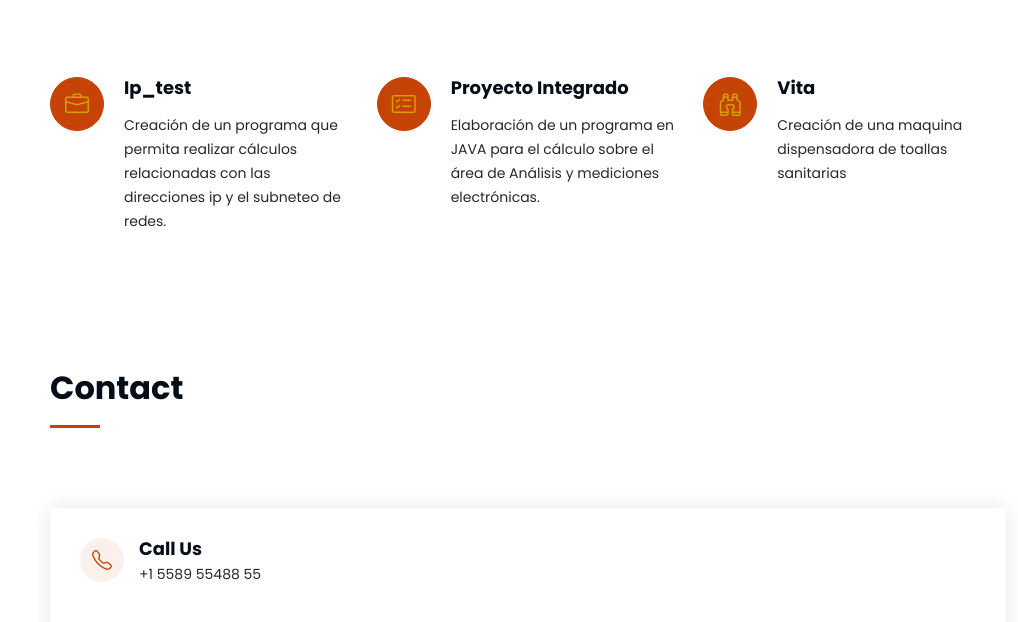
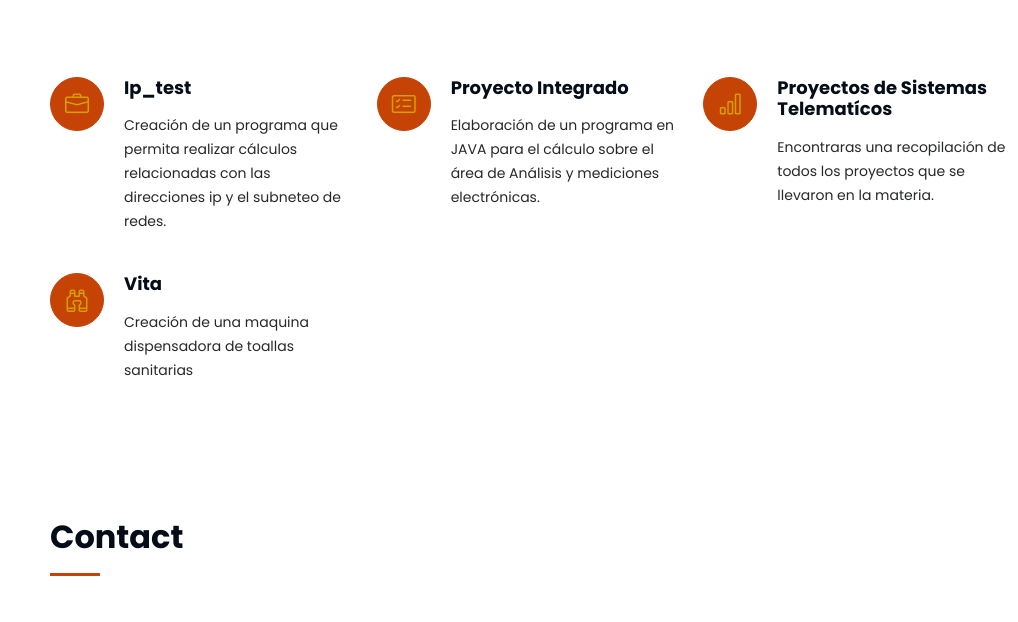
Before and after one commit to Andrea-RC7/Andrea-RC7.github.io, a plain HTML site: page index.html in a window 1280 px wide. Shown: the part 2604-3226 px from the top of the page, without its empty margins (262-1280 px from the left). Drawn offline with Linux system fonts and the light colour scheme.

Commit message:
agrego un proyecto

```diff
--- a/index.html
+++ b/index.html
@@ -585,13 +585,13 @@
             </div>
           </div><!-- End Service Item -->
 
-        <!--  <div class="col-lg-4 col-md-6 service-item d-flex" data-aos="fade-up" data-aos-delay="300">
+          <div class="col-lg-4 col-md-6 service-item d-flex" data-aos="fade-up" data-aos-delay="300">
             <div class="icon flex-shrink-0"><i class="bi bi-bar-chart"></i></div>
             <div>
-              <h4 class="title"><a href="service-details.html" class="stretched-link">Sed ut perspiciatis</a></h4>
-              <p class="description">Duis aute irure dolor in reprehenderit in voluptate velit esse cillum dolore eu fugiat nulla pariatur</p>
+              <h4 class="title"><a href="https://github.com/Andrea-RC7/clase-proyectos" class="stretched-link">Proyectos de Sistemas Telematícos</a></h4>
+              <p class="description">Encontraras una recopilación de todos los proyectos que se llevaron en la materia.</p>
             </div>
-          </div>--><!-- End Service Item -->
+          </div><!-- End Service Item -->
 
           <div class="col-lg-4 col-md-6 service-item d-flex" data-aos="fade-up" data-aos-delay="400">
             <div class="icon flex-shrink-0"><i class="bi bi-binoculars"></i></div>
```
